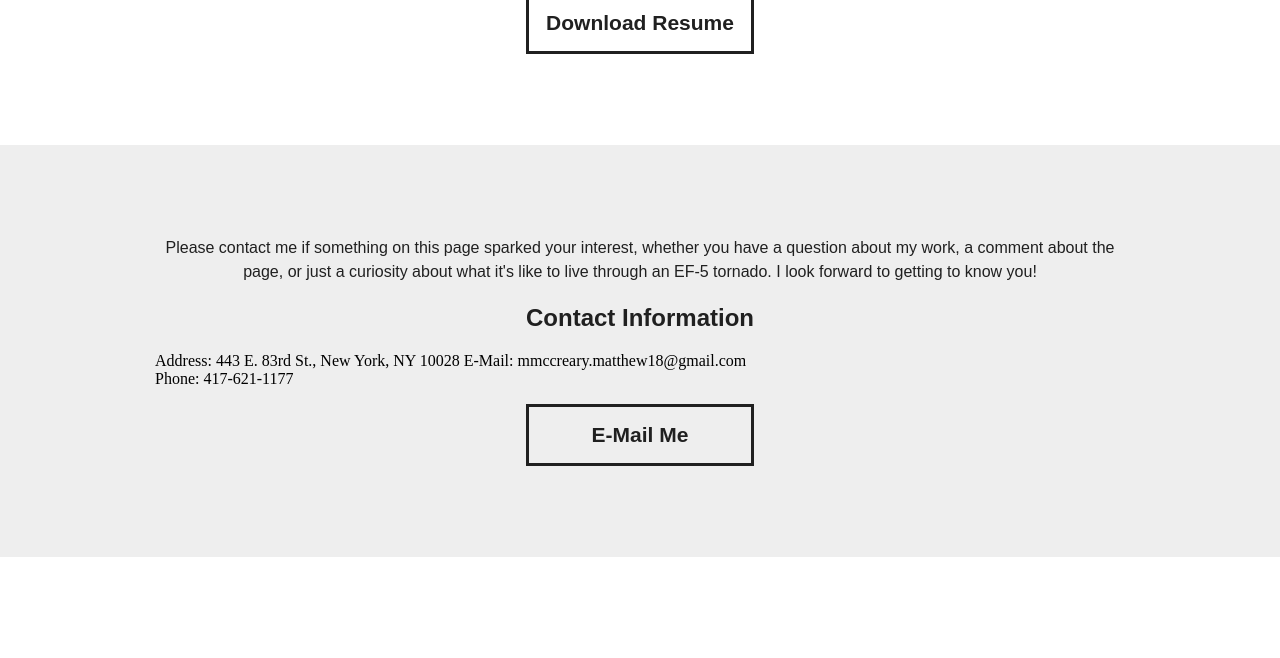
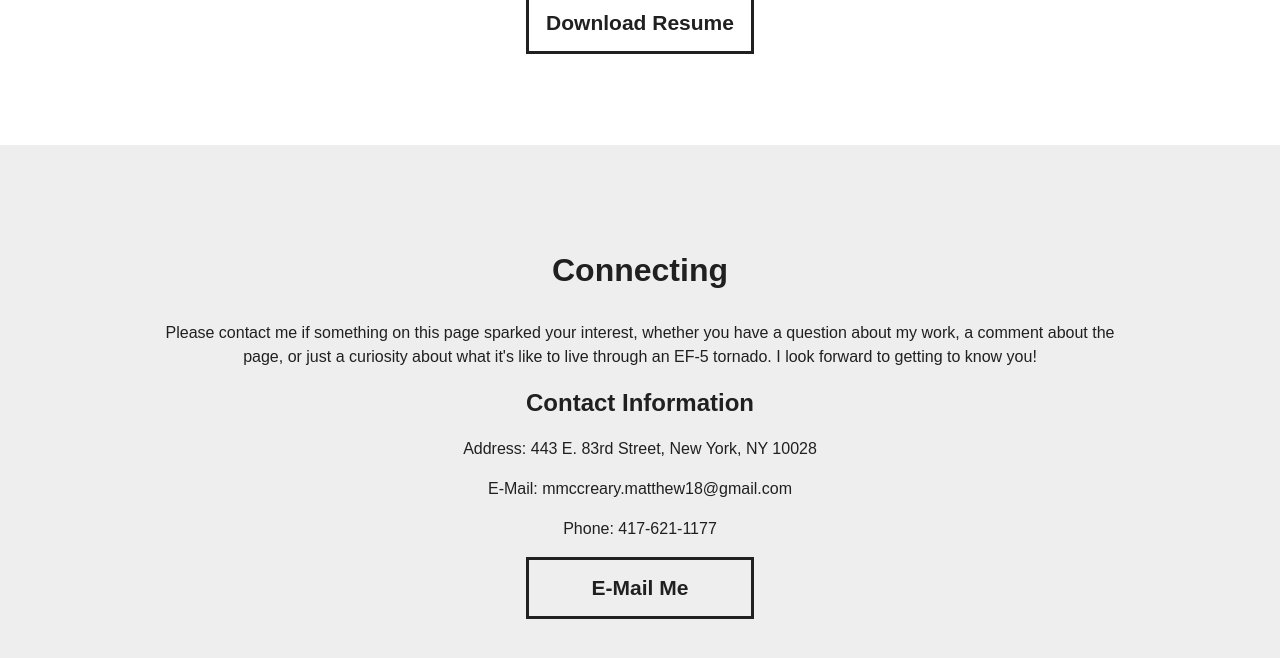
Before and after one commit to mwmccreary/twoonone, a Jekyll site: the page about/index.html, which Jekyll copies as it is, in a window 1280 px wide and 900 px high, scrolled down 2588 px, cut to the strip 190-848 px from the top of the window. Built offline with Jekyll 4.4.1, drawn with Linux system fonts in a browser that asks for light colours; before the commit the page ends 3335 px from its top, so only the background shows below that.

Commit message:
Update index.html

```diff
--- a/about/index.html
+++ b/about/index.html
@@ -114,13 +114,14 @@
 
 	<div class=mission-statement>
 	<div class=mission-wrapper>
+		<span class=section-title>Connecting</span>
 			<p>Please contact me if something on this page sparked your interest, whether you have a question about
 				my work, a comment about the page, or just a curiosity about what it's like to live through an
 				EF-5 tornado. I look forward to getting to know you!</p>
 		<p><strong>Contact Information</strong></p>
-			Address: 443 E. 83rd St., New York, NY  10028
-			E-Mail: mmccreary.matthew18@gmail.com<br>
-			Phone: 417-621-1177<br>
+		<p>Address: 443 E. 83rd Street, New York, NY  10028</p>
+			<p>E-Mail: mmccreary.matthew18@gmail.com</p>
+			<p>Phone: 417-621-1177</p>
 			<button onclick="window.location.href='mailto:mccreary.matthew18@gmail.com'">E-Mail Me</button>
 	</div>
 </div>
```
